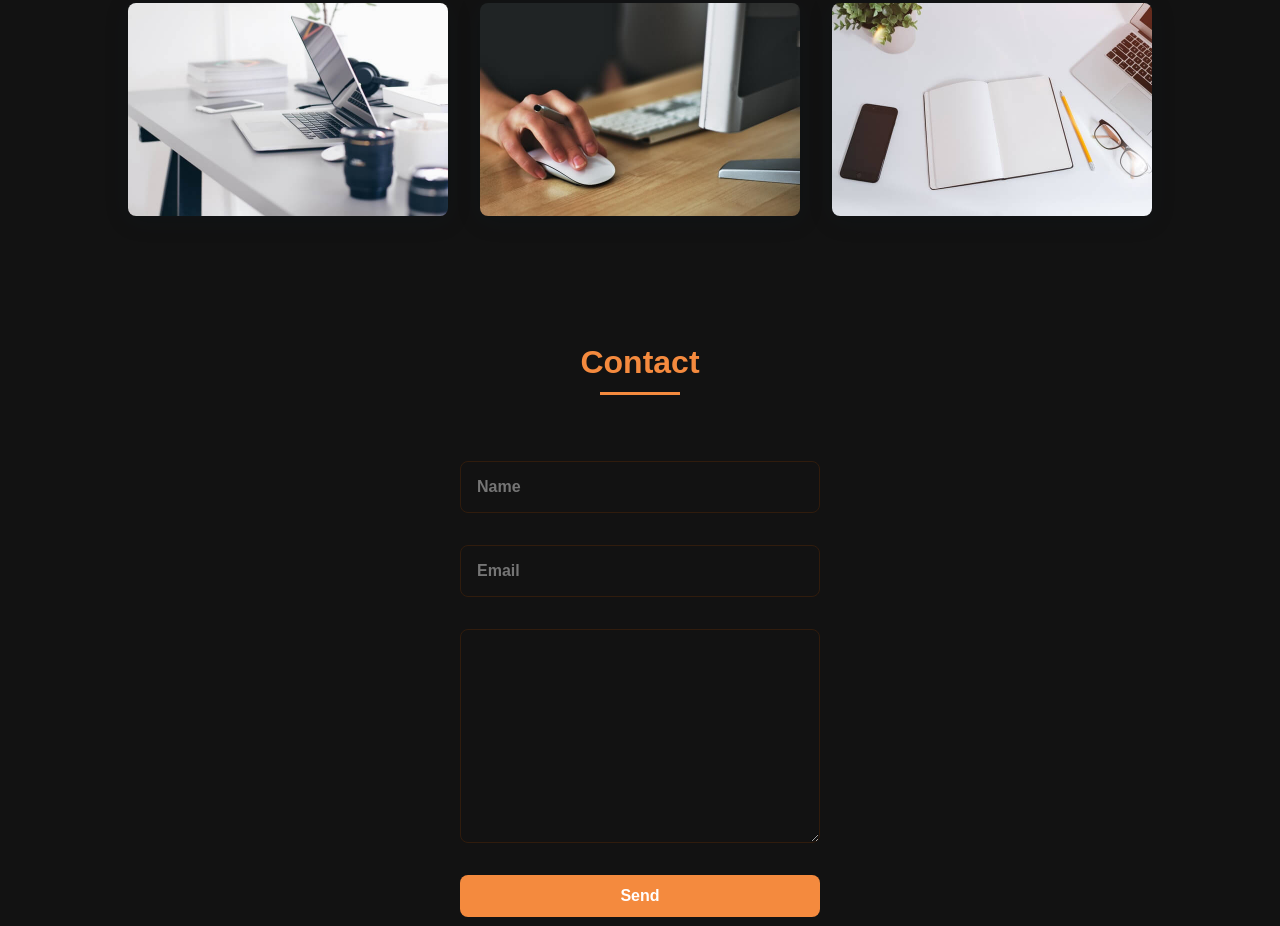
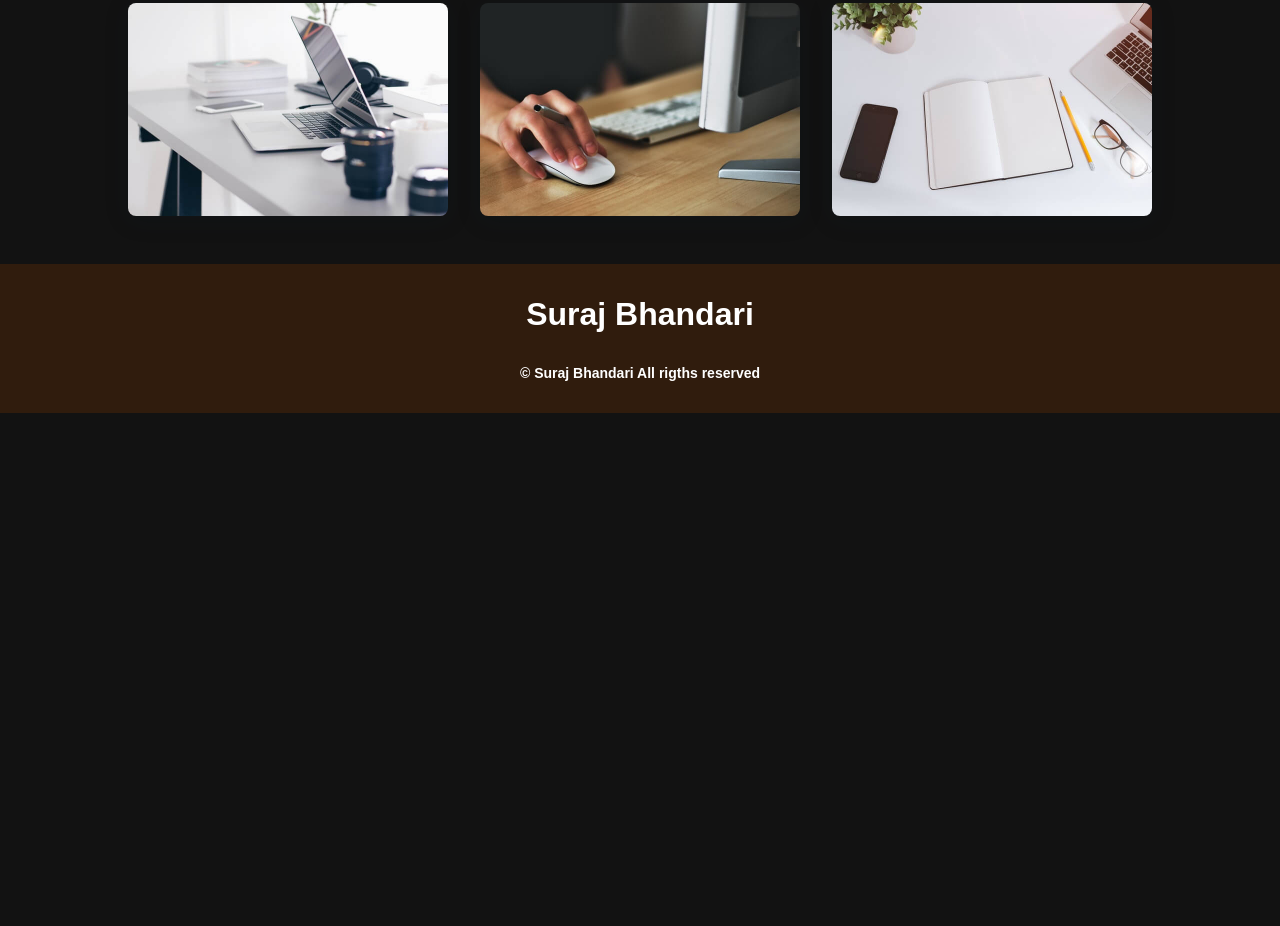
Before and after one commit to SurajBhandari5110/portfolio, a plain HTML site: page index.html in a window 1280 px wide. Shown: the part 2654-3580 px from the top of the page. After the commit the page ends 3067 px from the top, so only its background shows below. Drawn offline with nearby package versions, Linux system fonts and the light colour scheme.

Commit message:
Update index.html

```diff
--- a/index.html
+++ b/index.html
@@ -288,18 +288,6 @@
                 </div>
             </section>
 
-            <section class="contact section" id="contact">
-                <h2 class="section-title">Contact</h2>
-
-                <div class="contact__container bd-grid">
-                    <form action="" class="contact__form">
-                        <input type="text" placeholder="Name" class="contact__input">
-                        <input type="mail" placeholder="Email" class="contact__input">
-                        <textarea name="" id="" cols="0" rows="10" class="contact__input"></textarea>
-                        <input type="button" value="Send" class="contact__button button">
-                    </form>
-                </div>
-            </section>
         </main>
 
         <footer class="footer">
```
